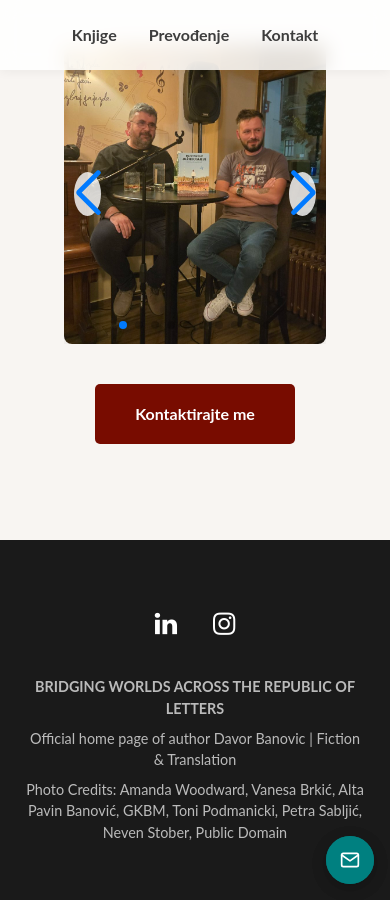
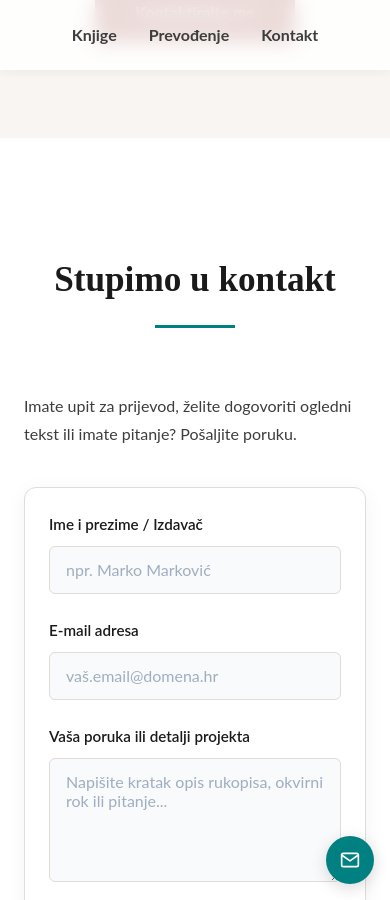
Before and after one commit to banovotz/banovotz.github.io, a Jekyll site: the page built from index.html, in a window 390 px wide and 900 px high, scrolled down 8986 px. Built offline with Jekyll 4.4.1, drawn with Linux system fonts in a browser that asks for light colours; some of the changed text lies outside the part shown.

Commit message:
Added fancy web3forms mail form

```diff
--- a/assets/css/style.css
+++ b/assets/css/style.css
@@ -1097,3 +1097,101 @@
 .nav-previous, .nav-next {
   max-width: 48%;
 }
+
+/* --- Contact Section & Web3Form Styles --- */
+.contact-section {
+  max-width: 680px; /* Optimalna širina za formu */
+  margin: 1rem auto;
+  padding: 0 1.5rem;
+}
+
+.contact-header {
+  margin-bottom: 2.5rem;
+}
+
+.web3form {
+  background-color: var(--card-bg, #ffffff);
+  border: 1px solid var(--border-color, #e2e8f0);
+  border-radius: 12px;
+  padding: 2.5rem;
+  box-shadow: 0 4px 20px rgba(0, 0, 0, 0.05);
+}
+
+.form-group {
+  margin-bottom: 1.5rem;
+  display: flex;
+  flex-direction: column;
+}
+
+.form-group label {
+  font-weight: 600;
+  font-size: 0.95rem;
+  color: var(--heading-color, #1a202c);
+  margin-bottom: 0.5rem;
+}
+
+/* Polja za unos (input & textarea) */
+.web3form input[type="text"],
+.web3form input[type="email"],
+.web3form textarea {
+  width: 100%;
+  padding: 0.85rem 1rem;
+  font-size: 1rem;
+  font-family: inherit;
+  color: var(--text-color, #2d3748);
+  background-color: var(--input-bg, #f8fafc);
+  border: 1.5px solid var(--border-color, #cbd5e1);
+  border-radius: 6px;
+  box-sizing: border-box;
+  transition: border-color 0.2s ease, box-shadow 0.2s ease, background-color 0.2s ease;
+}
+
+.web3form textarea {
+  resize: vertical;
+  min-height: 120px;
+}
+
+/* Stanje pri fokusu (klik u polje) */
+.web3form input:focus,
+.web3form textarea:focus {
+  outline: none;
+  background-color: #ffffff;
+  border-color: var(--accent-color, #0066cc);
+  box-shadow: 0 0 0 3px rgba(0, 102, 204, 0.15);
+}
+
+/* Placeholder tekst */
+.web3form ::placeholder {
+  color: #a0aec0;
+  opacity: 1;
+}
+
+/* Gumb za slanje */
+.btn-block {
+  width: 100%;
+  padding: 0.95rem;
+  font-size: 1.05rem;
+  font-weight: 600;
+  color: #ffffff;
+  background-color: var(--accent-color, #0066cc);
+  border: none;
+  border-radius: 6px;
+  cursor: pointer;
+  transition: background-color 0.2s ease, transform 0.1s ease;
+  margin-top: 0.5rem;
+}
+
+.btn-block:hover {
+  background-color: var(--accent-hover, #0052a3);
+}
+
+.btn-block:active {
+  transform: translateY(1px);
+}
+
+/* Responzivnost za manje ekrane */
+@media (max-width: 640px) {
+  .web3form {
+    padding: 1.5rem;
+  }
+}
--- a/index.html
+++ b/index.html
@@ -120,14 +120,6 @@ layout: default
 </div>
 
 </section>
-<!---Contact Section-->
-<section id="contact">
-<div class="translation-cta">
-      <p>Trebate iskusnog književnog prevoditelja za vaš sljedeći nakladnički projekt?</p>
-      <a href="#" class="btn-contact-cta dynamic-mail" data-user="davor.banovic" data-domain="gmail.com">Pošaljite upit</a>
-    </div>
-  </div>
-</section>
 
 <!-- Sekcija: Prevoditeljske bilješke -->
 <section id="notes" class="notes-section container">
@@ -239,6 +231,40 @@ layout: default
          <a href="#contact" class="btn-hot">Kontaktirajte me</a> </div>
 </section>
 
+<!---Contact Section-->
+<section id="contact">
+  <section id="contact" class="contact-section container">
+  <div class="contact-header text-center">
+    <h2 class="section-title">Stupimo u kontakt</h2>
+    <p class="section-lead">Imate upit za prijevod, želite dogovoriti ogledni tekst ili imate pitanje? Pošaljite poruku.</p>
+  </div>
+
+  <form action="https://api.web3forms.com/submit" method="POST" class="web3form">
+    <!-- Web3Forms Access Key -->
+    <input type="hidden" name="access_key" value="b1f55229-2745-409b-99da-74a2a78c4192">
+
+    <!-- Bot Spam Zaštita (Honeypot) -->
+    <input type="checkbox" name="botcheck" class="hidden" style="display: none;">
+
+    <div class="form-group">
+      <label for="name">Ime i prezime / Izdavač</label>
+      <input type="text" id="name" name="name" placeholder="npr. Marko Marković" required>
+    </div>
+
+    <div class="form-group">
+      <label for="email">E-mail adresa</label>
+      <input type="email" id="email" name="email" placeholder="vaš.email@domena.hr" required>
+    </div>
+
+    <div class="form-group">
+      <label for="message">Vaša poruka ili detalji projekta</label>
+      <textarea id="message" name="message" rows="5" placeholder="Napišite kratak opis rukopisa, okvirni rok ili pitanje..." required></textarea>
+    </div>
+
+    <button type="submit" class="btn btn-primary btn-block">Pošaljite poruku &rarr;</button>
+  </form>
+</section>
+
 
 
 
@@ -318,17 +344,3 @@ layout: default
         ga('create', 'UA-38758949-3', 'auto');
         ga('send', 'pageview');
     </script>
-
-
-
-<!-- Floating Contact Action Button matching the custom `--accent-color` rule paths -->
-<a href="#"
-   class="floating-contact-btn dynamic-mail"
-   data-user="davor.banovic"
-   data-domain="gmail.com"
-   aria-label="Kontaktirajte me putem e-pošte">
-    <svg xmlns="http://www.w3.org/2000/svg" width="24" height="24" viewBox="0 0 24 24" fill="none" stroke="currentColor" stroke-width="2" stroke-linecap="round" stroke-linejoin="round">
-        <path d="M4 4h16c1.1 0 2 .9 2 2v12c0 1.1-.9 2-2 2H4c-1.1 0-2-.9-2-2V6c0-1.1.9-2 2-2z"></path>
-        <polyline points="22,6 12,13 2,6"></polyline>
-    </svg>
-</a>
```
